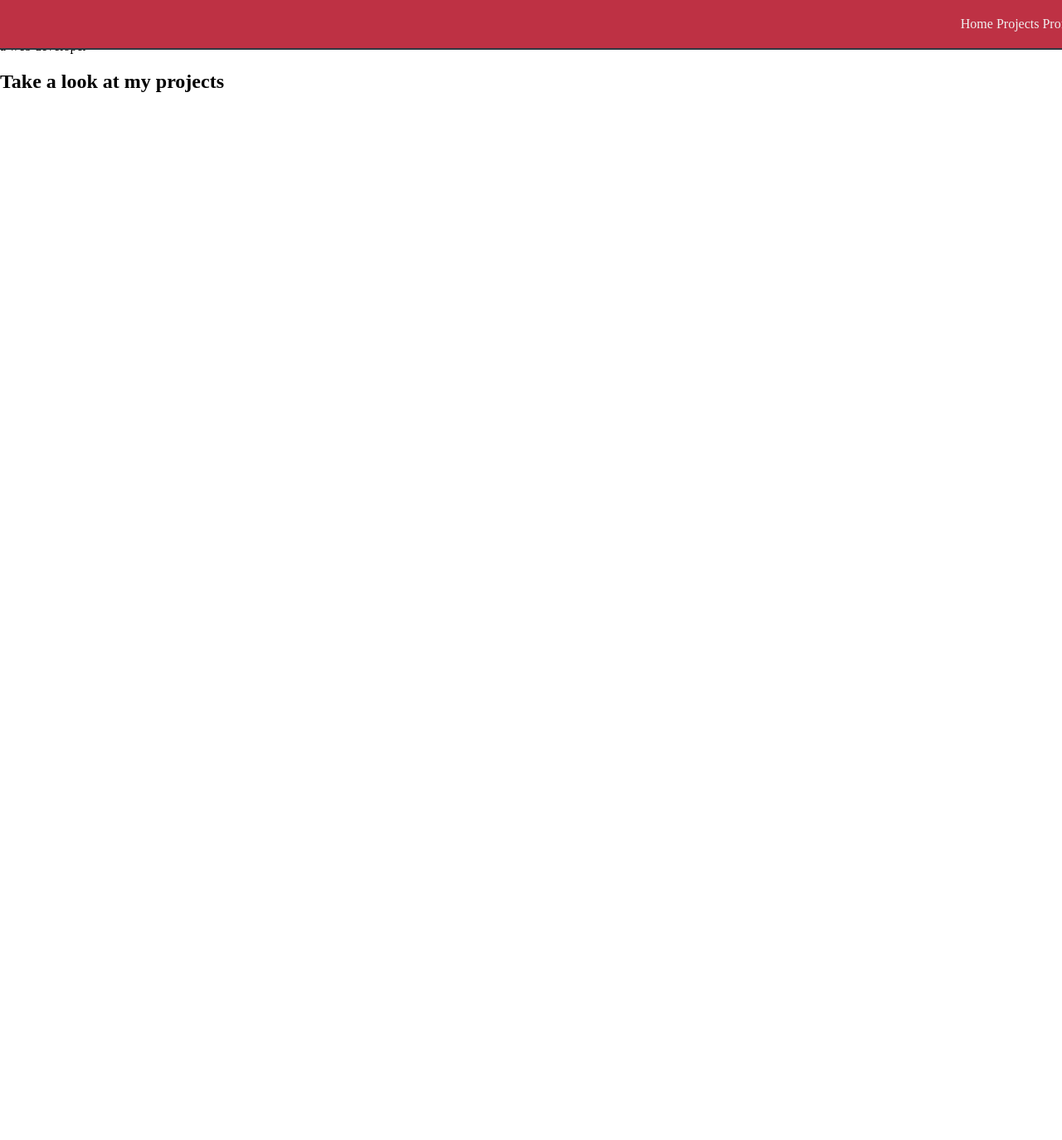
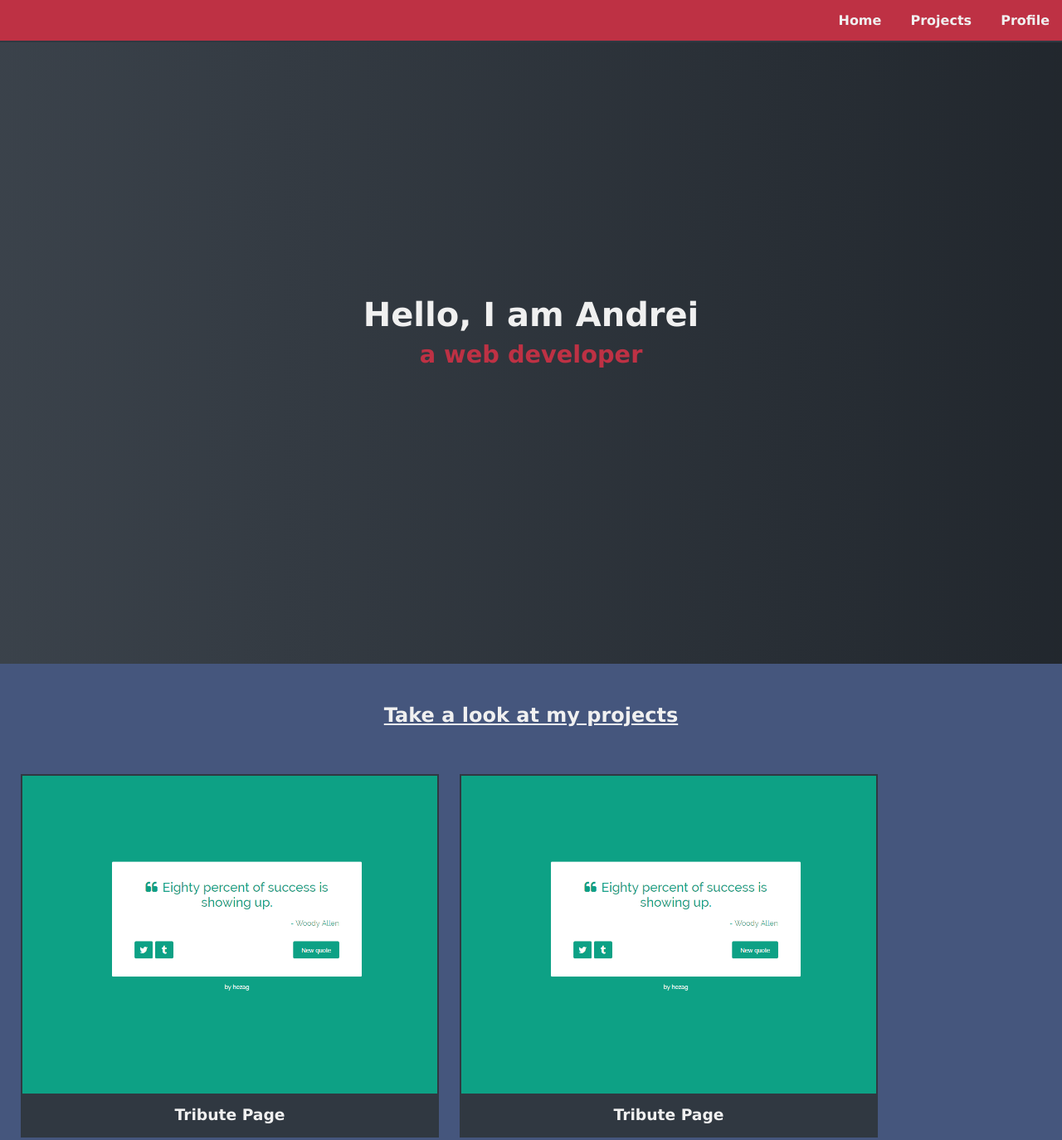
Before and after one commit to AndreiNGit/FCC-Personal-Portofolio, a plain HTML site: page index.html in a window 1280 px wide. Shown: the top 1374 px of the page at 83% size. Before the commit the page ends 800 px from the top, so only its background shows below. Drawn offline with Linux system fonts and the light colour scheme.

Commit message:
modified css

```diff
--- a/index.html
+++ b/index.html
@@ -11,12 +11,12 @@
             <div id="nav-list">
                 <a href="#welcome-section" class="nav-btn">Home</a>
                 <a href="#projects" class="nav-btn">Projects</a>
-                <a href="Profile" class="nav-btn">Profile</a>
+                <a href="#profile" class="nav-btn">Profile</a>
             </div>
         </nav>
 
         <section id="welcome-section">
-            <h1>Hello, I am Andrew</h1>
+            <h1>Hello, I am Andrei</h1>
             <p>a web developer</p>
         </section>
 
@@ -24,16 +24,16 @@
             <h2>Take a look at my projects</h2>
             <div id="projects-grid">
                 <a href="" class="project-link">
-                    <img src="" alt="" class="project-image">
-                    <h2 class="project-title"></h2>
+                    <img src="./src/img.png" alt="" class="project-image">
+                    <h3 class="project-title">Tribute Page</h2>
                 </a>
                 <a href="" class="project-link">
-                    <img src="" alt="" class="project-image">
-                    <h2 class="project-title"></h2>
+                    <img src="src/img.png" alt="" class="project-image">
+                    <h3 class="project-title">Tribute Page</h2>
                 </a>
                 <a href="" class="project-link">
-                    <img src="" alt="" class="project-image">
-                    <h2 class="project-title"></h2>
+                    <img src="src/img.png" alt="" class="project-image">
+                    <h3 class="project-title">Tribute Page</h2>
                 </a>
             </div>
         </section>
--- a/style.css
+++ b/style.css
@@ -1,6 +1,7 @@
-body {
+* {
     margin: 0;
     padding: 0;
+    font-family:'Lucida Sans', 'Lucida Sans Regular', 'Lucida Grande', 'Lucida Sans Unicode', Geneva, Verdana, sans-serif;
 }
 
 :root {
@@ -8,17 +9,20 @@ body {
     --main-red: #be3144;
     --main-blue: #45567d;
     --main-gray: #303841;
+    --main-gray-shade: #20262c;
+
   }
 
 #navbar {
-    padding: 20px;
     position: fixed;
     left: 0;
     top: 0;
     background-color: var(--main-red);
     display: flex;
     width: 100%;
+    height: auto;
     justify-content: flex-end;
+    align-items: center;
     border-bottom-width: 2px;
     border-bottom-color: var(--main-gray);
     border-bottom-style: solid;
@@ -27,4 +31,82 @@ body {
 .nav-btn {
     color: var(--main-white);
     text-decoration: unset;
+    display: inline-block;
+    height: 100%;
+    padding: 15px;
+    font-weight: bold;
 }
+
+a.nav-btn:hover {
+    background-color: var(--main-gray);
+}
+
+#welcome-section {
+    height: 100%;
+    display: flex;
+    align-items: center;
+    justify-content: center;
+    flex-direction: column;
+    background-color: var(--main-gray);
+    background-image: linear-gradient(90deg, rgba(255, 255, 255, 0.05), rgba(0,0,0, 0.3));
+
+}
+
+#welcome-section h1 {
+    color: var(--main-white);
+    font-size: 2.5rem;
+    font-weight: bolder;
+}
+
+#welcome-section p {
+    color: var(--main-red);
+    font-size: 1.8rem;
+    font-weight: bold;
+    margin-top: 0.5rem;
+}
+
+#projects {
+    display: flex;
+    flex-direction: column;
+    justify-content: center;
+    align-items: center;
+    background-color: var(--main-blue);
+    padding-top: 3rem;
+}
+
+#projects h2 {
+    color:var(--main-white);
+    text-decoration: underline;
+}
+
+#projects-grid {
+    margin-top: 2rem;
+    display: flex;
+    gap: 25px;
+    flex-wrap: wrap;
+    padding: 25px;
+}
+
+.project-link {
+    border-width: 2px;
+    border-style: solid;
+    border-color: var(--main-gray);
+    text-decoration: none;
+    color: var(--main-white);
+    background-color: var(--main-gray);
+}
+
+.project-link:hover {
+    background-color: var(--main-gray-shade);
+}
+
+.project-image {
+    width: 100%;
+    max-width: 500px;
+    height: auto;
+}
+
+.project-title {
+    text-align: center;
+    padding: 15px;
+}
```
Also changed, not shown: src/img.png (added), 1 other file.
